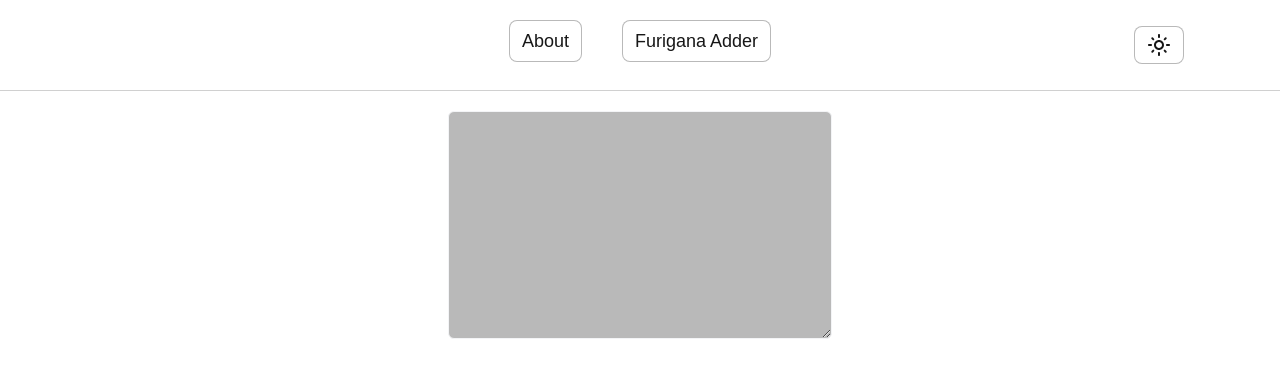
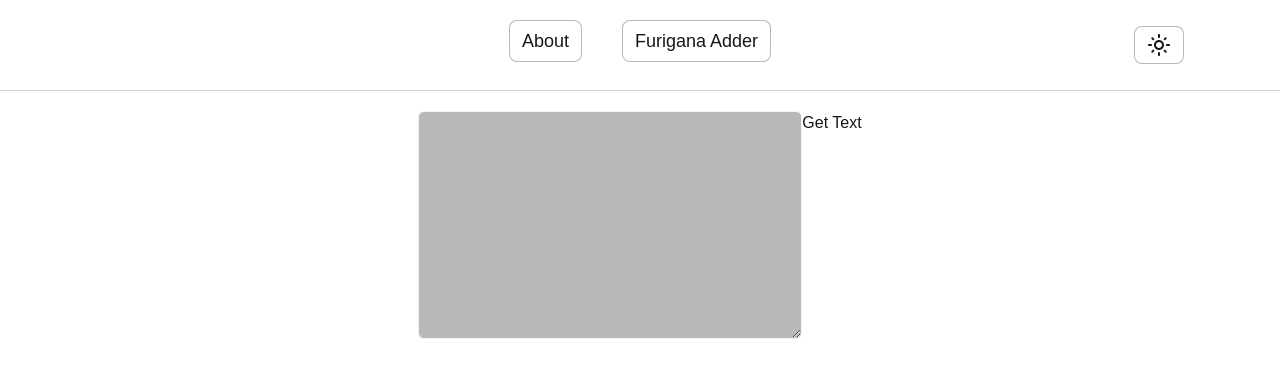
Before and after one commit to Jinxy2004/japanese-playground, a Next.js app: page /furigana-adder in a window 1280 px wide. Shown: the top 378 px of the page. Built offline with nearby package versions, Linux system fonts and the light colour scheme.

Commit message:
Added text area text-capturing.

```diff
--- a/app/furigana-adder/page.tsx
+++ b/app/furigana-adder/page.tsx
@@ -1,10 +1,25 @@
+"use client";
+
+import { useRef } from "react";
+
 export default function FuriganaAdder() {
+  // Stores a const reference to the text area object
+  const textareaRef = useRef<HTMLTextAreaElement>(null);
+
+  function getTextFromTextArea() {
+    const text = textareaRef.current?.value;
+    console.log(text);
+  }
+
   return (
     <div className="flex h-screen items-start justify-center py-5">
       <textarea
+        ref={textareaRef} // Tells the textareaRef to refer to this textarea
+        id="textbox"
         className="w-[30%] h-[30%] bg-foreground/30 border border-gray-100 rounded-md px-3
       align-text-top"
       ></textarea>
+      <button onClick={getTextFromTextArea}>Get Text</button>
     </div>
   );
 }
```
